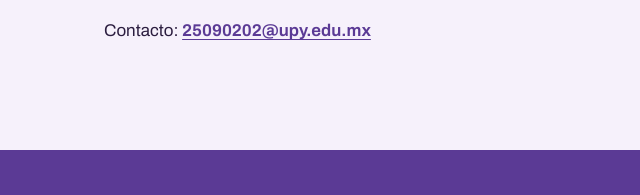
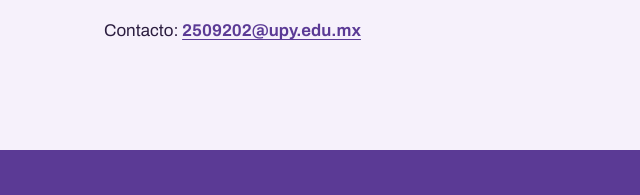
Before and after one commit to armando4322-2/EquiFit, a plain HTML site: page docs/index.html in a window 1280 px wide. Shown: the part 4553-4748 px from the top of the page, 0-640 px from the left. Drawn offline with Linux system fonts and the light colour scheme.

Commit message:
Corregir correo de contacto
Co-Authored-By: Claude Opus 5.5 <noreply@anthropic.com>
Claude-Session: https://claude.ai/code/session_01KeN48zJVYDACscWbkJ9CVq

```diff
--- a/docs/index.html
+++ b/docs/index.html
@@ -323,7 +323,7 @@
       <div>
         <h2 id="t-equipo">Equipo 2 · Ciencia de Datos UPY</h2>
         <p class="meta">TSU en Ciencia de Datos, 3°B · Proyecto Integrador I<br>Docente: Omar Adrián Ortiz Monzón<br>InnovaFest Mérida · 4 de noviembre de 2026</p>
-        <p class="contacto">Contacto: <a href="mailto:25090202@upy.edu.mx">25090202@upy.edu.mx</a></p>
+        <p class="contacto">Contacto: <a href="mailto:2509202@upy.edu.mx">2509202@upy.edu.mx</a></p>
       </div>
       <ul>
         <li>Ivanna Núñez Hernández</li>
```
